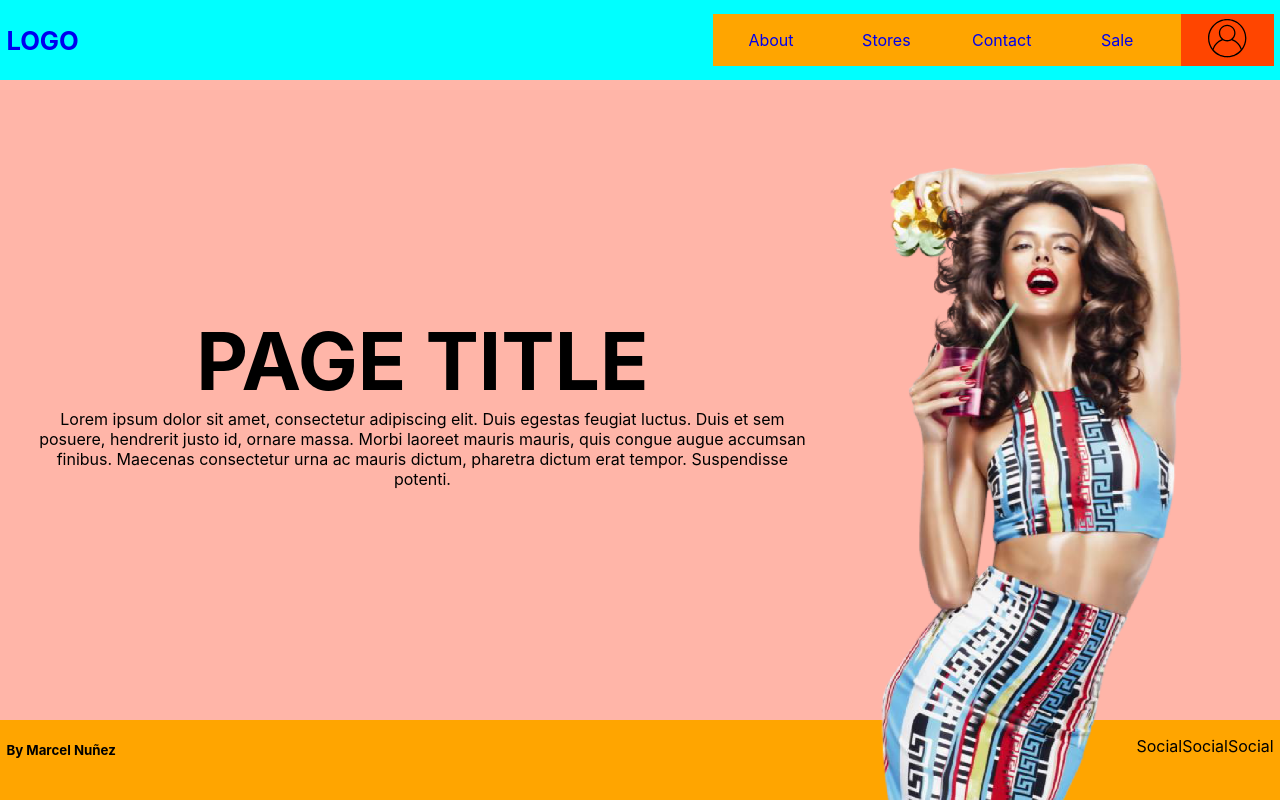
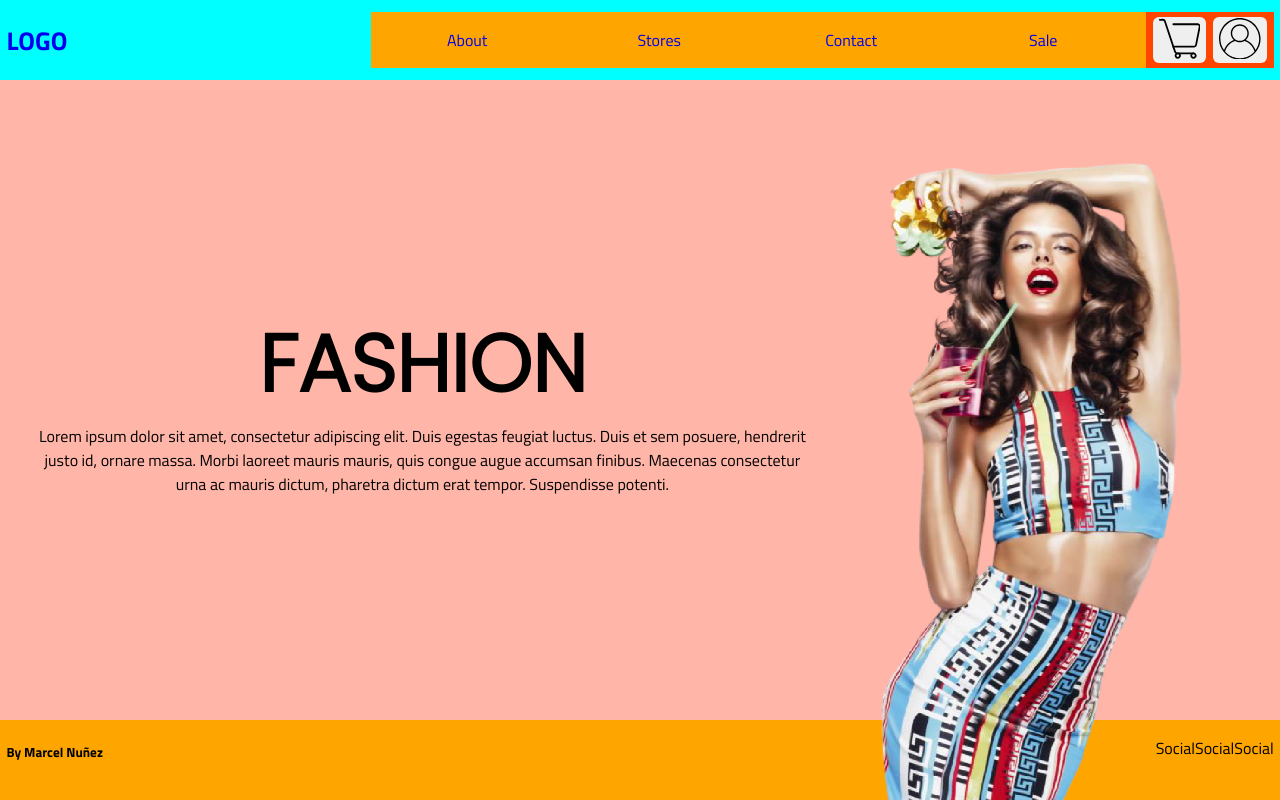
Before and after one commit to MarcelNDG/fashion-for-portfolio, a React (Create React App) app: page / in a window 1280 px wide. Built offline with nearby package versions, Linux system fonts and the light colour scheme.

Commit message:
Header buttons evenly

```diff
--- a/src/App.css
+++ b/src/App.css
@@ -1,9 +1,13 @@
+@import url('https://fonts.googleapis.com/css2?family=Titillium+Web:ital,wght@0,200;0,300;0,400;0,600;0,700;1,200;1,300;1,400;1,600;1,700&display=swap');
+@import url('https://fonts.googleapis.com/css2?family=Poppins:wght@300&family=Titillium+Web:ital,wght@0,200;0,300;0,400;0,600;0,700;1,200;1,300;1,400;1,600;1,700&display=swap');
+
 *{
   box-sizing: border-box;
 }
 
 body{
 background-color: #2b2b2b;
+font-family: "Titillium Web", sans-serif;
 }
 
 /* --- Global styling a--- */
@@ -74,6 +78,7 @@ footer{
   display: none;
   /* flex */
   align-items: center;
+
 }
 
 .headerBtnList{
@@ -91,6 +96,7 @@ footer{
   justify-content: center;
   align-items: center;
   background-color: orangered;
+  width: 8rem;
 }
 
 
@@ -118,17 +124,29 @@ footer{
 
 .navOptionBtn{
   display: none;
+  width: 8rem;
 }
 
 .navOptionBtn button{
+  cursor: pointer;
   border: none;
-  background-color: transparent;
+  border-radius: 6px;
+}
+.userIcon{
+
 }
 
 
+.navOptionBtn button h2{
+  margin: 0;
+  font-family: "Titillium Web";
+  font-weight: 300;
+  font-size: 1rem;
+}
+
 .userIcon{
-  height: 2.4rem;
-  width: 2.4rem;
+  height: 2.6rem;
+  width: 2.6rem;
 }
 
 .hmbgIcon{
@@ -146,6 +164,7 @@ footer{
 .title{
 justify-self: center;
 font-size: 15vw;
+font-family: "Poppins";
 margin: 0;
 
 z-index: 2;
@@ -185,6 +204,8 @@ z-index: 2;
   justify-content: flex-end;
   padding: 0;
   grid-area: social;
+
+  z-index: 2;
 }
 
 .socialIcons li{
@@ -234,12 +255,15 @@ z-index: 2;
 
   .headerOptionsWrap{
     display: flex;
+    flex-direction: column;
+
   }
 
   .headerBtnList{
     display: grid;
     grid-template-columns: 1fr 1fr 1fr 1fr;
     justify-content: space-evenly;
+    width: 60vw;
   }
 
   .mobileBtnWrap{
@@ -248,6 +272,8 @@ z-index: 2;
 
   .navOptionBtn{
     display: flex;
+    flex-direction: row;
+    justify-content: space-evenly;
   }
 
   .modelPic{
@@ -274,7 +300,7 @@ z-index: 2;
     }
 
     main p {
-    width: 20rem;
+
   }
 
   .modelPic{
@@ -299,6 +325,12 @@ z-index: 2;
 @media (min-width:1025px) { /* big landscape tablets, laptops, and desktops */ }
 @media (min-width:1281px) { /* hi-res laptops and desktops */ }
 
+
+@media  (min-width:1080px)  {
+  .aboutWrap p{}
+
+}
+
 @media (max-width:654px) and (orientation: landscape) {
 
   body {
--- a/src/components/HeaderContent.js
+++ b/src/components/HeaderContent.js
@@ -2,6 +2,7 @@ import React from 'react'
 import { Link } from 'react-router-dom'
 
 import {ReactComponent as UserIcon} from '../icon/user.svg';
+import {ReactComponent as ShopCart} from '../icon/shopping-cart.svg';
 
 const HeaderContent = () => {
     return (
@@ -14,10 +15,14 @@ const HeaderContent = () => {
                     <Link to='/contact' className='headerBtn'>Contact</Link>
                     <Link to='/sale' className='headerBtn'>Sale</Link>
 
+
                 </ul>
                 <div className='headerOptionsWrap'>
                     <div className='navOptionBtn'>
 
+                        <button>
+                            <ShopCart className='userIcon' />
+                        </button>
                         <button>
                             <UserIcon className='userIcon' />
                         </button>
--- a/src/pages/About.js
+++ b/src/pages/About.js
@@ -1,6 +1,8 @@
 import React from 'react'
 import HeaderContent from '../components/HeaderContent'
 import FooterContent from '../components/FooterContent'
+
+import Model from '../img/model2.png'
 
 const About = () => {
     return (
@@ -10,11 +12,19 @@ const About = () => {
         </header>
 
         <main>
+            <div className='aboutWrap'>
+            <h2>About Us</h2>
+            <p>Lorem ipsum dolor sit amet, consectetur adipiscing elit. Duis egestas feugiat luctus. Duis et sem posuere, hendrerit justo id, ornare massa. Morbi laoreet mauris mauris, quis congue augue accumsan finibus. Maecenas consectetur urna ac mauris dictum, pharetra dictum erat tempor. Suspendisse potenti.</p>
+            </div>
+
+
         </main>
 
         <footer>
             <FooterContent />
         </footer>
+
+        <img className='modelPic' src={Model} alt="Model" />
         </>
     )
 }
--- a/src/pages/Home.js
+++ b/src/pages/Home.js
@@ -17,7 +17,7 @@ const Home = () => {
 
         <main>
             <div className='mainWrap'>
-                <h2 className='title'>PAGE TITLE</h2>
+                <h2 className='title'>FASHION</h2>
 
                 <p>Lorem ipsum dolor sit amet, consectetur adipiscing elit. Duis egestas feugiat luctus. Duis et sem posuere, hendrerit justo id, ornare massa. Morbi laoreet mauris mauris, quis congue augue accumsan finibus. Maecenas consectetur urna ac mauris dictum, pharetra dictum erat tempor. Suspendisse potenti.</p>
             </div>
```
